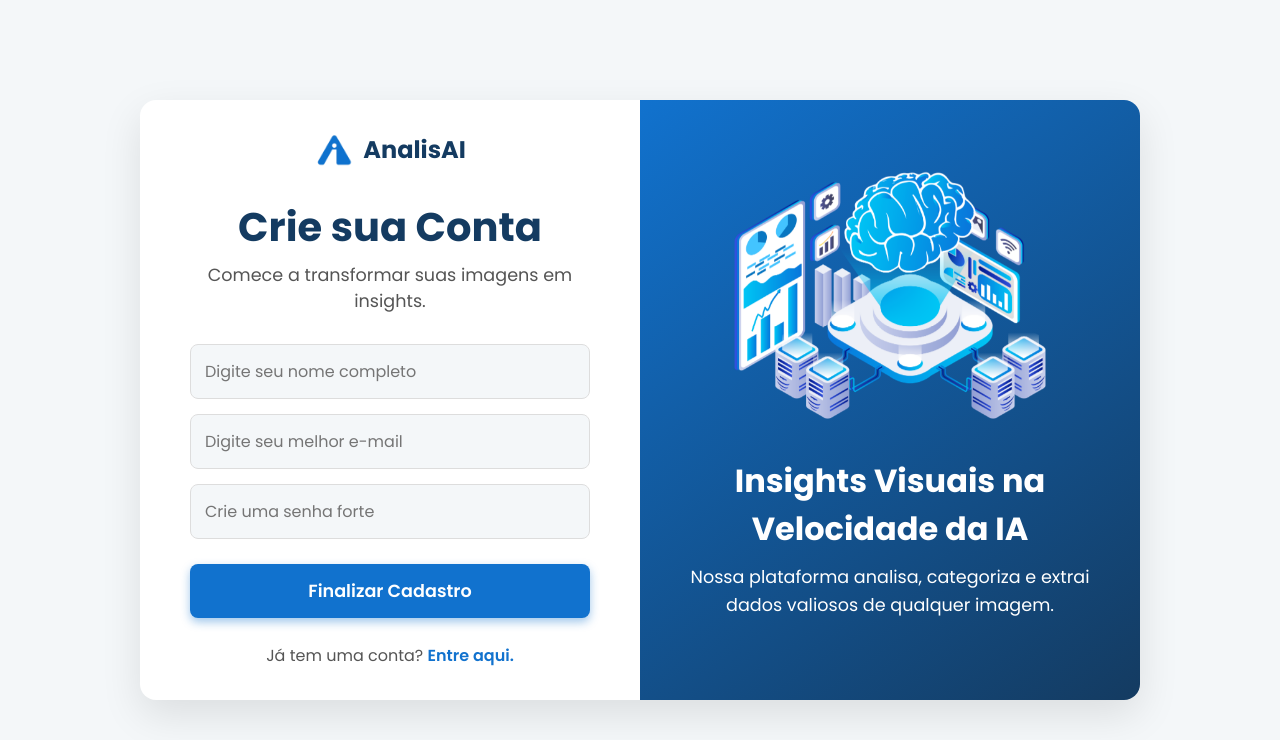
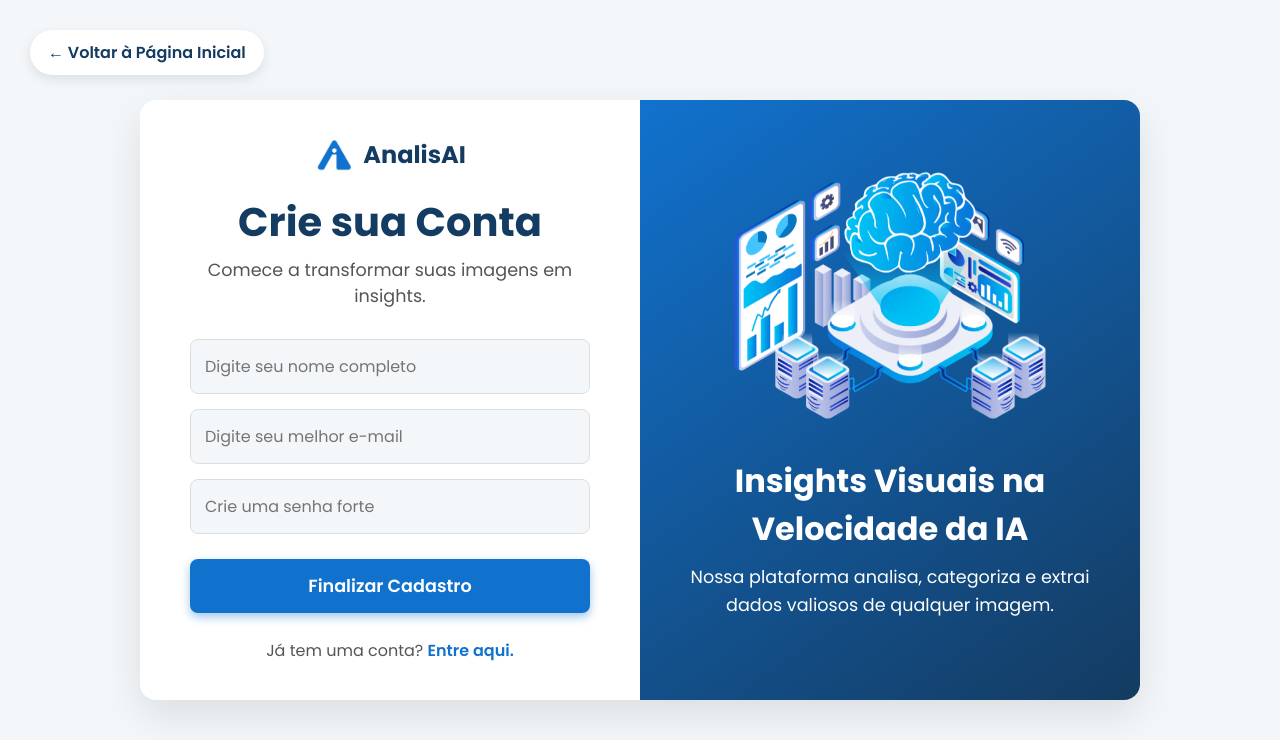
Before and after one commit to PedroZxK/analisAI, a Flask app: page /cadastro in a window 1280 px wide. Shown: the top 740 px of the page. Run offline with Flask 3, Linux system fonts and the light colour scheme.

Commit message:
alteração css auth

```diff
--- a/static/auth.css
+++ b/static/auth.css
@@ -11,7 +11,7 @@
   margin: 0;
   padding: 0;
   box-sizing: border-box;
-  font-family: "Poppins", sans-serif;
+  font-family: 'Poppins', sans-serif;
 }
 
 body {
@@ -21,6 +21,29 @@ body {
   align-items: center;
   justify-content: center;
   padding: 20px;
+}
+
+.back-to-home-button {
+  position: fixed;
+  top: 30px;
+  left: 30px;
+  display: flex;
+  align-items: center;
+  padding: 10px 18px;
+  background-color: #ffffff;
+  color: var(--secondary-color);
+  text-decoration: none;
+  font-weight: 600;
+  font-size: 1em;
+  border-radius: 50px;
+  box-shadow: 0 4px 12px rgba(0, 0, 0, 0.1);
+  z-index: 1000;
+  transition: all 0.3s ease;
+}
+
+.back-to-home-button:hover {
+  transform: translateY(-2px);
+  box-shadow: 0 6px 16px rgba(0, 0, 0, 0.12);
 }
 
 .primaryButton {
@@ -111,7 +134,7 @@ body {
 .form-panel form {
   display: flex;
   flex-direction: column;
-  width: 80%;
+  width: 100%;
 }
 
 .auth-logo {
@@ -122,7 +145,7 @@ body {
   color: var(--secondary-color);
   font-size: 1.5em;
   font-weight: 700;
-  margin-bottom: 30px;
+  margin-bottom: 20px;
 }
 
 .auth-logo img {
@@ -136,6 +159,11 @@ body {
   color: var(--secondary-color);
   margin-bottom: 5px;
   text-align: center;
+}
+
+.form-title-login {
+  margin-bottom: 25px;
+  font-size: 2.2em;
 }
 
 .subheading {
@@ -248,6 +276,10 @@ body {
 }
 
 @media (max-width: 900px) {
+  .back-to-home-button {
+    display: none;
+  }
+
   #auth-container {
     max-width: 500px;
     min-height: 0;
--- a/templates/auth.html
+++ b/templates/auth.html
@@ -18,11 +18,16 @@
     />
   </head>
   <body>
+    <a href="{{ url_for('home') }}" class="back-to-home-button">
+      &larr; Voltar à Página Inicial
+    </a>
+
     <div
       id="auth-container"
       class="{% if initial_state == 'login' %}login-active{% endif %}"
     >
       <div class="form-wrapper">
+        <div class="form-panel-wrapper">
           <div class="form-panel" id="login-form">
             <form method="POST">
               <a href="{{ url_for('home') }}" class="auth-logo">
@@ -33,10 +38,8 @@
                 <span>AnalisAI</span>
               </a>
 
-            <h1>Entre na sua Conta</h1>
-            <p class="subheading">
-              Comece a transformar suas imagens em insights.
-            </p>
+              <h1 class="form-title-login">Acesse sua Conta</h1>
+
               <label for="login-email">E-mail:</label>
               <input
                 type="email"
@@ -117,6 +120,7 @@
             </form>
           </div>
         </div>
+      </div>
 
       <div class="image-panel" id="image-panel">
         <img
@@ -132,18 +136,18 @@
     </div>
 
     <script>
-      const authContainer = document.getElementById("auth-container");
-      const toggleToLogin = document.getElementById("toggleToLogin");
-      const toggleToCadastro = document.getElementById("toggleToCadastro");
+      const authContainer = document.getElementById('auth-container');
+      const toggleToLogin = document.getElementById('toggleToLogin');
+      const toggleToCadastro = document.getElementById('toggleToCadastro');
 
-      toggleToLogin.addEventListener("click", (e) => {
+      toggleToLogin.addEventListener('click', (e) => {
         e.preventDefault();
-        authContainer.classList.add("login-active");
+        authContainer.classList.add('login-active');
       });
 
-      toggleToCadastro.addEventListener("click", (e) => {
+      toggleToCadastro.addEventListener('click', (e) => {
         e.preventDefault();
-        authContainer.classList.remove("login-active");
+        authContainer.classList.remove('login-active');
       });
     </script>
   </body>
```
Lines whose indentation alone changed are shown as unchanged.
